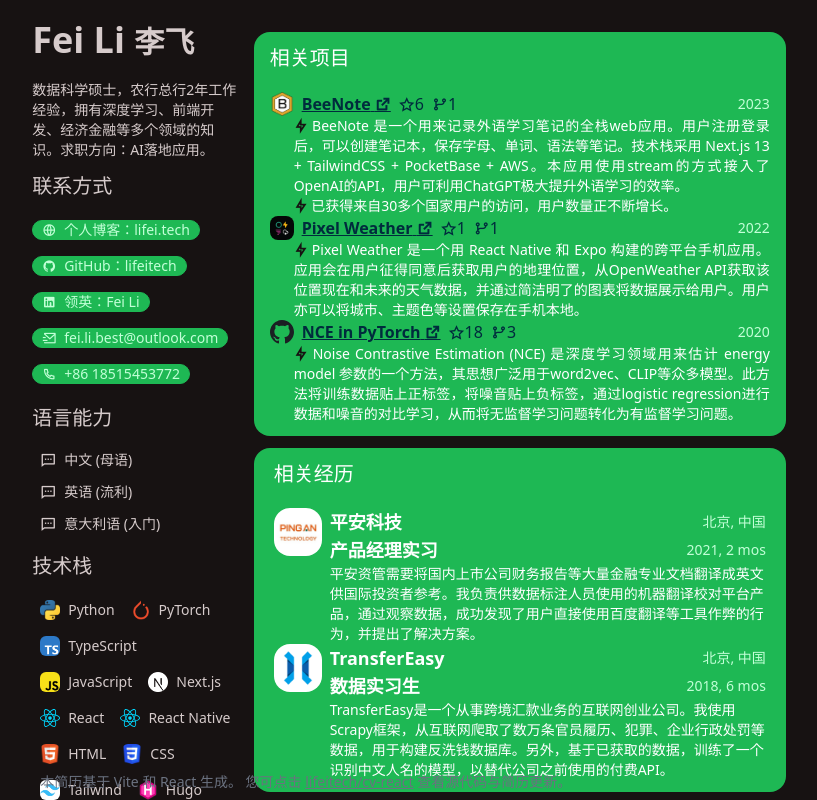
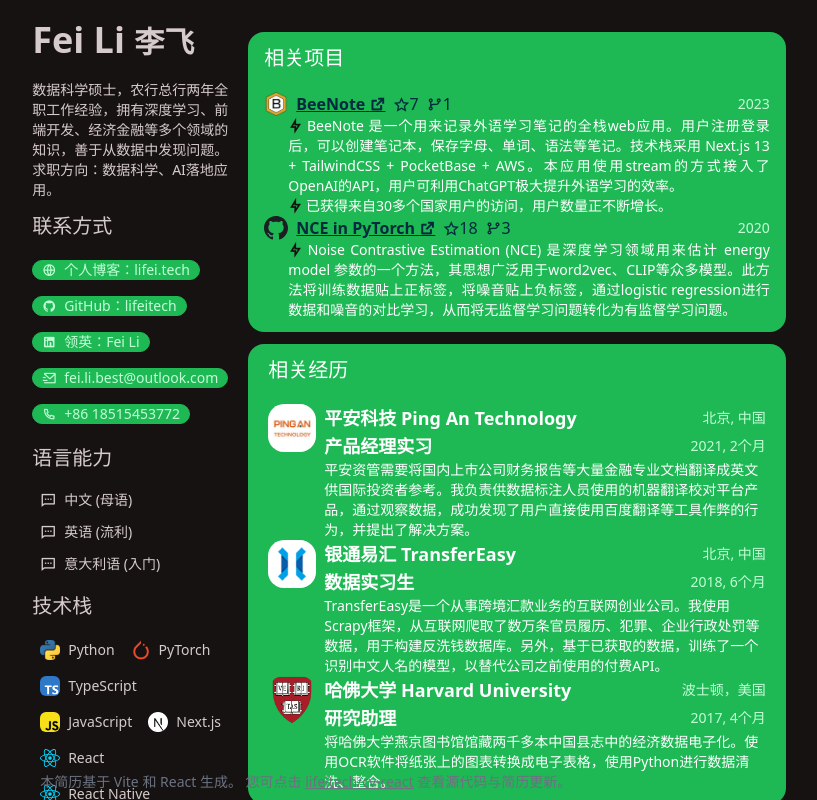
Before and after one commit to malipraveen/cv-react, a React (Vite) app: page / in a window 1280 px wide. Shown: the top 800 px of the page, without its empty margins (231-1048 px from the left). Built offline with nearby package versions, Linux system fonts and the light colour scheme.

Commit message:
update resume

```diff
--- a/src/sections/Left.jsx
+++ b/src/sections/Left.jsx
@@ -14,7 +14,7 @@ export default function Left() {
   return (
     <div class="">
     <h1 class="text-4xl font-bold mb-5">Fei Li <span class="text-3xl">李飞</span></h1>
-    <p className="mb-3 text-sm">{headline}</p>
+    <p className="mb-3 text-sm max-w-xl">{headline}</p>
       <Section title={contactTitle}>
         {info.contact.map((item) => (
           <a href={item.url} target="_blank">
--- a/src/sections/Right.jsx
+++ b/src/sections/Right.jsx
@@ -76,7 +76,7 @@ function Education() {
       {education.map((item) => (
         <div class="mb-1 flex flex-row gap-2 items-start">
           <img class="h-12 w-12" src={item.icon} />
-          <div class="flex flex-col">
+          <div class="flex flex-col w-[28rem]">
             <div class="flex flex-row justify-between items-center">
               <div class="text-lg font-bold">{item.school}</div>
               <div class="text-sm text-primary-content">{item.loc}</div>
@@ -89,7 +89,7 @@ function Education() {
 
             <div>
               {item.description.map((p) => (
-                <p class="w-[28rem]">{p}</p>
+                <p class="">{p}</p>
               ))}
             </div>
           </div>
--- a/src/sections/data.jsx
+++ b/src/sections/data.jsx
@@ -2,7 +2,7 @@ const LANG = 'CN'  // or EN
 
 const headlineEN = "Passionate about AI applications.";
 
-const headlineCN = "数据科学硕士，农行总行2年工作经验，拥有深度学习、前端开发、经济金融等多个领域的知识。求职方向：AI落地应用。";
+const headlineCN = "数据科学硕士，农行总行两年全职工作经验，拥有深度学习、前端开发、经济金融等多个领域的知识，善于从数据中发现问题。求职方向：数据科学、AI落地应用。";
 
 const infoEN = {
   contact: [
@@ -196,7 +196,7 @@ const projectsEN = [
     name: "BeeNote",
     link: "https://beenote.app",
     year: 2023,
-    metric: {star:3, fork:1},
+    metric: {star:7, fork:1},
     description: [
       "BeeNote is a full-stack CRUD application for taking language learning notes, built with Next.js 13 + Tailwind + DaisyUI + Tiptap + PocketBase + AWS SES + ChatGPT. It utilizes Next.js 13's latest app directory feature for routing.",
 
@@ -219,7 +219,7 @@ const projectsEN = [
     name: "Noise Contrastive Estimation (NCE) in PyTorch",
     link: "https://github.com/lifeitech/nce",
     year: 2020,
-    metric: {star:17, fork:3},
+    metric: {star:18, fork:3},
     description: [
     "NCE is a method for estimating energy models in deep learning, by training a model to distinguish between data and noise through logistic regression.",
   ],
@@ -232,22 +232,22 @@ const projectsCN = [
     name: "BeeNote",
     link: "https://beenote.app",
     year: 2023,
-    metric: {star:6, fork:1},
+    metric: {star:7, fork:1},
     description: [
       "BeeNote 是一个用来记录外语学习笔记的全栈web应用。用户注册登录后，可以创建笔记本，保存字母、单词、语法等笔记。技术栈采用 Next.js 13 + TailwindCSS + PocketBase + AWS。本应用使用stream的方式接入了OpenAI的API，用户可利用ChatGPT极大提升外语学习的效率。",
       "已获得来自30多个国家用户的访问，用户数量正不断增长。"
     ],
   },
-  {
-    icon: "pixel-weather.png",
-    name: "Pixel Weather",
-    link: "https://github.com/lifeitech/pixel-weather",
-    year: 2022,
-    metric: {star:1, fork:1},
-    description: [
-      "Pixel Weather 是一个用 React Native 和 Expo 构建的跨平台手机应用。应用会在用户征得同意后获取用户的地理位置，从OpenWeather API获取该位置现在和未来的天气数据，并通过简洁明了的图表将数据展示给用户。用户亦可以将城市、主题色等设置保存在手机本地。",
-    ],
-  },
+  // {
+  //   icon: "pixel-weather.png",
+  //   name: "Pixel Weather",
+  //   link: "https://github.com/lifeitech/pixel-weather",
+  //   year: 2022,
+  //   metric: {star:1, fork:1},
+  //   description: [
+  //     "Pixel Weather 是一个用 React Native 和 Expo 构建的跨平台手机应用。应用会在用户征得同意后获取用户的地理位置，从OpenWeather API获取该位置现在和未来的天气数据，并通过简洁明了的图表将数据展示给用户。用户亦可以将城市、主题色等设置保存在手机本地。",
+  //   ],
+  // },
   {
     icon: "github.svg",
     name: "NCE in PyTorch",
@@ -276,24 +276,34 @@ const experienceEN = [
 const experienceCN = [
   {
     icon: "pingan.jpeg",
-    company: "平安科技",
+    company: "平安科技 Ping An Technology",
     pos: "产品经理实习",
     loc: "北京, 中国",
-    time: "2021, 2 mos",
+    time: "2021, 2个月",
     description: [
       "平安资管需要将国内上市公司财务报告等大量金融专业文档翻译成英文供国际投资者参考。我负责供数据标注人员使用的机器翻译校对平台产品，通过观察数据，成功发现了用户直接使用百度翻译等工具作弊的行为，并提出了解决方案。"
     ]
   },
   {
     icon: "transfereasy.png",
-    company: "TransferEasy",
+    company: "银通易汇 TransferEasy",
     pos: "数据实习生",
     loc: "北京, 中国",
-    time: "2018, 6 mos",
+    time: "2018, 6个月",
     description: [
       "TransferEasy是一个从事跨境汇款业务的互联网创业公司。我使用Scrapy框架，从互联网爬取了数万条官员履历、犯罪、企业行政处罚等数据，用于构建反洗钱数据库。另外，基于已获取的数据，训练了一个识别中文人名的模型，以替代公司之前使用的付费API。"
     ]
-  }
+  },
+  {
+    icon: "harvard.png",
+    company: "哈佛大学 Harvard University",
+    pos: "研究助理",
+    loc: "波士顿，美国",
+    time: "2017, 4个月",
+    description: [
+      "将哈佛大学燕京图书馆馆藏两千多本中国县志中的经济数据电子化。使用OCR软件将纸张上的图表转换成电子表格，使用Python进行数据清洗、整合。"
+    ]
+  },
 ]
 
 const educationEN = [
@@ -323,7 +333,7 @@ const educationCN = [
     school: "博科尼大学 Università Bocconi",
     degree: "理学硕士，数据科学",
     loc: "米兰, 意大利",
-    time: "2018 ~ 2020, 2 yrs",
+    time: "2018 ~ 2020, 两年",
     description: [
       "GPA: 110/110 cum laude",
       "研究方向：生成学习"
@@ -334,7 +344,7 @@ const educationCN = [
     school: "山东大学 Shandong University",
     degree: "学士，经济与金融",
     loc: "济南, 中国",
-    time: "2013 ~ 2017, 4 yrs",
+    time: "2013 ~ 2017, 四年",
     description: [" "],
   },
 ];
```
Also changed, not shown: public/harvard.png (added).
